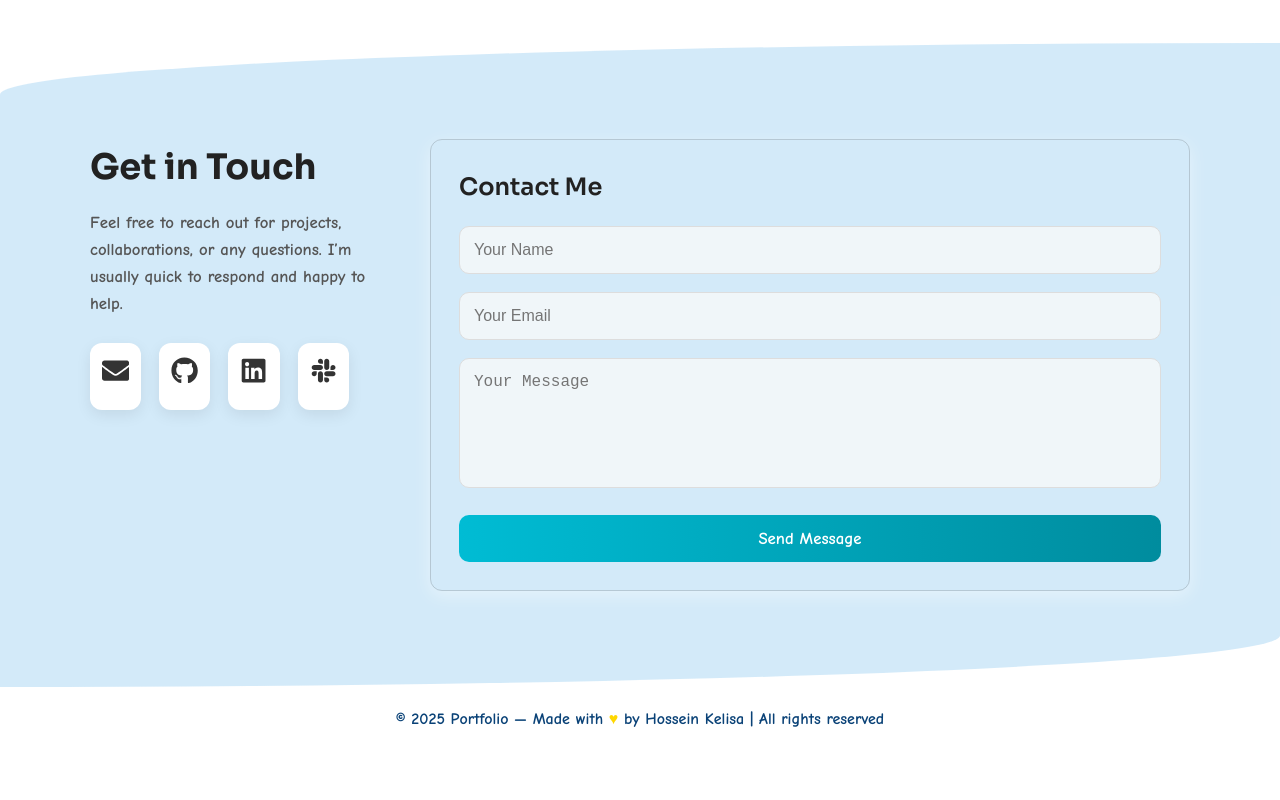
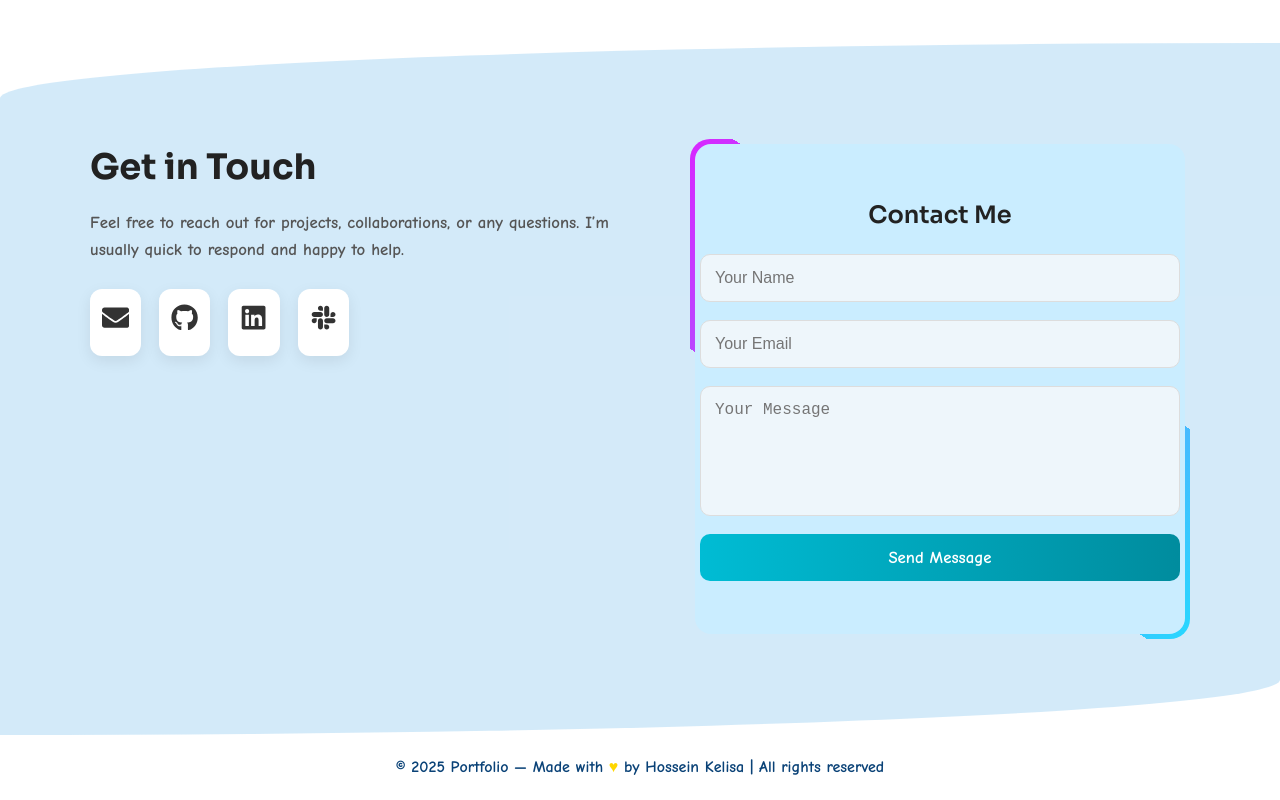
Before and after one commit to Hossein-Kelisa/Hossein-Kelisa-Portfolio, a React (Vite) app in the folder portfolio/client/: page / in a window 1280 px wide. Shown: the part 5039-5839 px from the top of the page. Before the commit the page ends 5791 px from the top, so only its background shows below. Built offline with nearby package versions, Linux system fonts and the light colour scheme; no server answers; a web font is replaced by a local one.

Commit message:
add new feature in border of contact form

```diff
--- a/portfolio/client/src/components/HomeComponents/Contact.css
+++ b/portfolio/client/src/components/HomeComponents/Contact.css
@@ -59,16 +59,42 @@
 }
 
 .contact-form {
+  width: 500px;
+  height: 500px;
+  background: #07182e00;
+  border-radius: 20px;
+  position: relative;
+  display: flex;
+  align-items: center;
+  justify-content: center;
+  z-index: 0;
   flex: 1;
-  min-width: 300px;
-  padding: 28px;
-  background: transparent;
-  border: 1px solid rgba(78, 78, 78, 0.22);
-  border-radius: 12px;
-  box-shadow: 0 5px 18px rgba(255, 255, 255, 0.437);
+  overflow: hidden;
+  padding: 10px;
+  flex-direction: column;
 }
-.dark .contact-form {
-  box-shadow: 0 6px 15px rgba(255, 255, 255, 0.288);
+
+.contact-form::before {
+  content: '';
+  position: absolute;
+  width: 200px;
+  height: 200%;
+  background: linear-gradient(
+    180deg,
+    #00ffff,
+    #ff00ff
+  );
+  animation: rotate 20s linear infinite;
+  z-index: -1;
+}
+
+.contact-form::after {
+  content: '';
+  position: absolute;
+  inset: 5px;
+  border-radius: 16px;
+  background: #caedff;
+  z-index: -1;
 }
 
 .form-title {
@@ -148,3 +174,12 @@
     padding: 10px;
   }
 }
+
+@keyframes rotate {
+  from {
+    transform: rotate(0deg);
+  }
+  to {
+    transform: rotate(360deg);
+  }
+}
```
